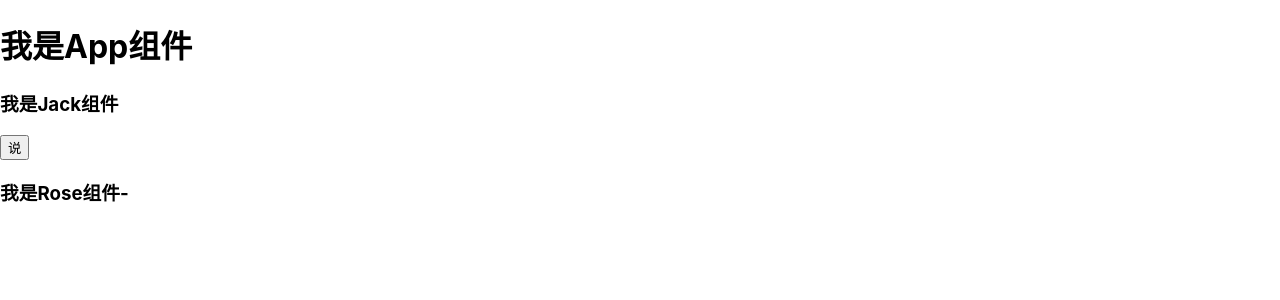
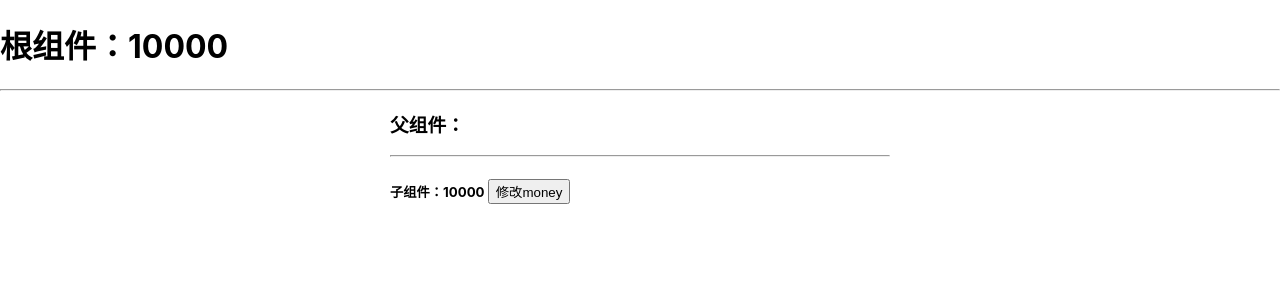
Before and after one commit to PlumDong/react-demo-heima, a React (Create React App) app: page / in a window 1280 px wide. Shown: the top 300 px of the page. Built offline with nearby package versions, Linux system fonts and the light colour scheme.

Commit message:
组件通讯-context 跨级组件通讯

```diff
--- a/src/App.jsx
+++ b/src/App.jsx
@@ -1,16 +1,31 @@
-import { Component } from 'react';
-import Header from './components/Header.jsx';
-import Footer from './components/Footer.jsx';
-class App extends Component {
+import {Component, createContext} from 'react';
+import Parent from "./Parent";
+
+export const MyContext = createContext()
+
+export default class App extends Component {
+    state = {
+        money: 10000
+    }
+    updateMoney = newMoney => {
+        this.setState({
+            money: newMoney
+        })
+    }
+
     render() {
         return (
-            <>
-                <Header />
-                内容
-                <Footer />
-            </>
-        );
+            // 2. Provider包裹确定上下文生效范围，value注入范围内可用的数据
+            <MyContext.Provider value={{
+                money: this.state.money,
+                updateMoney: this.updateMoney
+            }}>
+                <div className="app">
+                    <h1>根组件：{this.state.money}</h1>
+                    <hr/>
+                    <Parent/>
+                </div>
+            </MyContext.Provider>
+        )
     }
 }
-
-export  default  App;
--- /dev/null
+++ b/src/Child.jsx
@@ -0,0 +1,16 @@
+import { MyContext } from './App'
+
+const Child = () => {
+    return (
+        // 3. 通过Consumer来消费数据，value=>{ 这里使用数据 }
+        <MyContext.Consumer>
+            {(value) => (
+                <div className="child">
+                    <h5>子组件：{value.money} <button onClick={()=>value.updateMoney(5000)}>修改money</button></h5>
+                </div>
+            )}
+        </MyContext.Consumer>
+    );
+};
+
+export default Child;
--- /dev/null
+++ b/src/Parent.jsx
@@ -0,0 +1,12 @@
+import Child from './Child';
+const Parent = () => {
+    return (
+        <div className="parent">
+            <h3>父组件：</h3>
+            <hr />
+            <Child />
+        </div>
+    );
+};
+
+export default Parent;
--- /dev/null
+++ b/src/context.jsx
@@ -0,0 +1,2 @@
+import { createContext } from 'react' // 引入创建上下文的方法
+export default createContext("初始值") // 初始值会在找不到Provider提供者时生效
--- a/src/index.js
+++ b/src/index.js
@@ -1,34 +1,8 @@
 import ReactDOM from 'react-dom';
 import './index.css';
-import {render} from "@testing-library/react";
-import {Component} from "react";
-// 导入两个子组件
-import Rose from './components/Rose';
-import Jack from "./components/Jack";
+import App from "./App";
 
-// App 是父组件
-class App extends Component {
-    // 1. 状态提升到父组件
-    state = {
-        msg: '',
-    };
 
-    changeMsg = (msg) => {
-        this.setState({ msg });
-    };
-
-    render() {
-        return (
-            <div>
-                <h1>我是App组件</h1>
-                {/* 兄弟组件 1 */}
-                <Jack changeMsg={this.changeMsg}></Jack>
-                {/* 兄弟组件 2 */}
-                <Rose msg={this.state.msg}></Rose>
-            </div>
-        );
-    }
-}
 const root = ReactDOM.createRoot(document.getElementById("root"))
 
 root.render(<App></App>);
```
